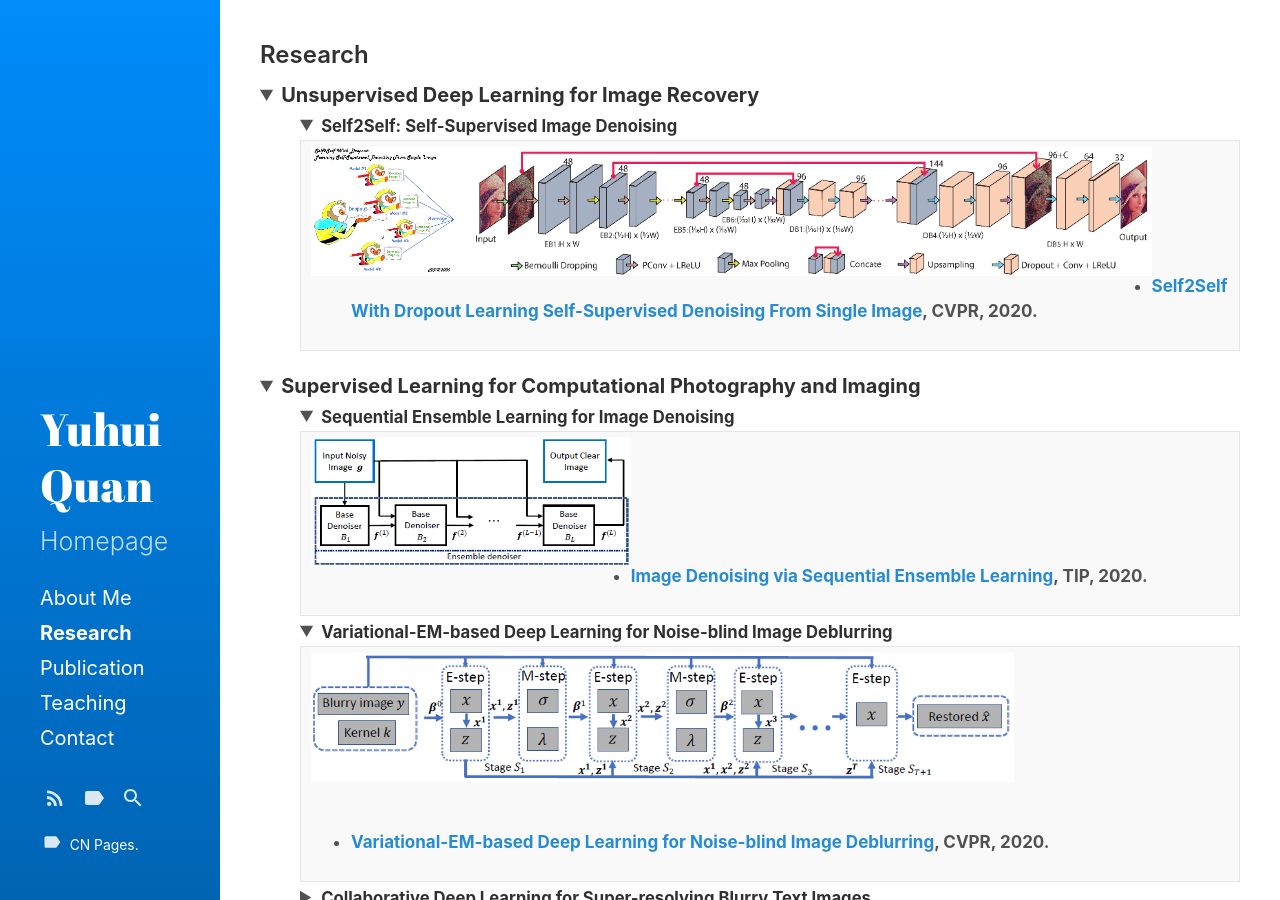
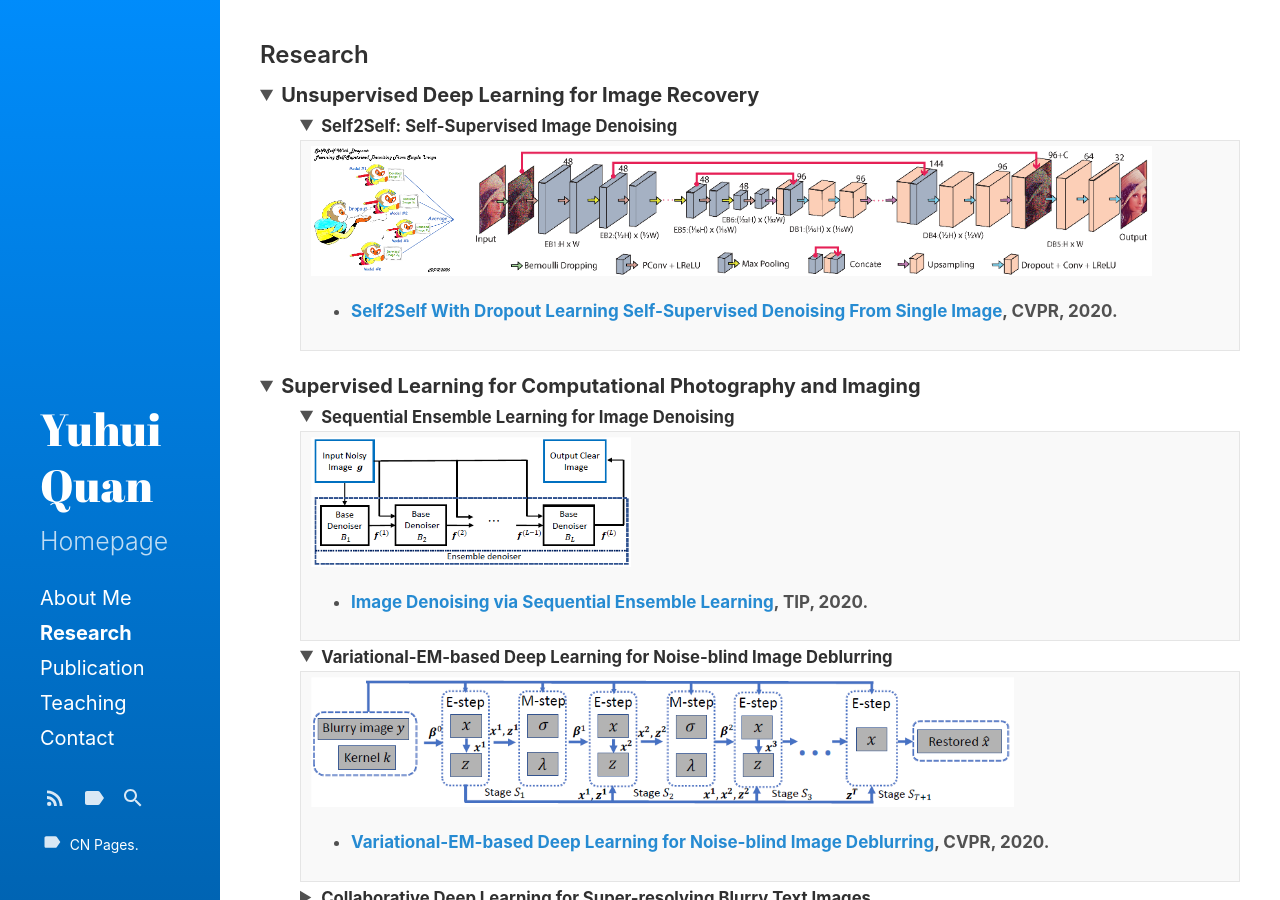
Before and after one commit to Dofboom/Dofboom.github.io, a Jekyll site: the page built from research.md, in a window 1280 px wide and 900 px high. Built offline with Jekyll 4.4.1, drawn with Linux system fonts in a browser that asks for light colours.

Commit message:
Update research.md

```diff
--- a/research.md
+++ b/research.md
@@ -22,7 +22,7 @@ sidebar_link: true
   <img src="https://github.com/Dofboom/Dofboom.github.io/raw/master/images/r_im1.png" alt="" height="130" align="left" />
   <img src="https://github.com/Dofboom/Dofboom.github.io/raw/master/images/r_im2.png" alt="" height="130" align="left" />
   <br /><br />
-  <br /><br /><br />
+  <br /><br /><br /><br />
   <ul>
    <li type="disc"><strong><a href="https://github.com/csyhquan/csyhquan.github.io/raw/master/manuscript/20x-cvpr-Self2Self%20With%20Dropout%20Learning%20Self-Supervised%20Denoising%20From%20Single%20Image.pdf">Self2Self With Dropout Learning Self-Supervised Denoising From Single Image</a></strong>, CVPR, 2020.</li>
   </ul>
@@ -49,7 +49,7 @@ sidebar_link: true
  <th>
   <img src="https://github.com/Dofboom/Dofboom.github.io/raw/master/images/r_im3.png" alt="" height="130" align="left" />
   <br /><br />
-  <br /><br /><br />
+  <br /><br /><br /><br />
 <ul>
 <li type="disc"><strong><a href="https://github.com/csyhquan/csyhquan.github.io/raw/master/manuscript/20-tip-Image%20Denoising%20via%20Sequential%20Ensemble%20Learning.pdf">Image Denoising via Sequential Ensemble Learning</a></strong>, TIP, 2020.</li>
 </ul>
@@ -69,7 +69,7 @@ sidebar_link: true
  <th>
   <img src="https://github.com/Dofboom/Dofboom.github.io/raw/master/images/r_im4.png" alt="" height="130" align="left" />
   <br /><br />
-  <br /><br /><br /><br /><br />
+  <br /><br /><br /><br />
 <ul>
 <li type="disc"><strong><a href="https://github.com/csyhquan/csyhquan.github.io/raw/master/manuscript/20x-cvpr-Variational-EM-based%20Deep%20Learning%20for%20Noise-blind%20Image%20Deblurring.pdf">Variational-EM-based Deep Learning for Noise-blind Image Deblurring</a></strong>, CVPR, 2020.</li>
 </ul>
@@ -89,12 +89,12 @@ sidebar_link: true
  <th>
   <img src="https://github.com/Dofboom/Dofboom.github.io/raw/master/images/r_im5.png" alt="" height="260" align="left" />
   <br /><br />
-  <br /><br /><br /><br /><br />
+  <br /><br /><br /><br />
   <br /><br />
-  <br /><br /><br /><br /><br />
+  <br /><br /><br />
   <img src="https://github.com/Dofboom/Dofboom.github.io/raw/master/images/r_im6.png" alt="" height="130" align="left" />
   <br /><br />
-  <br /><br /><br /><br /><br />
+  <br /><br /><br /><br />
 <ul>
 <li type="disc"><strong><a href="https://github.com/csyhquan/csyhquan.github.io/raw/master/manuscript/20x-tci-Collaborative%20Deep%20Learning%20for%20Super-Resolving%20Blurry%20Text%20Images.pdf">Collaborative Deep Learning for Super-Resolving Blurry Text Images </a></strong>, TCI, 2020.</li>
 </ul>
@@ -115,7 +115,7 @@ sidebar_link: true
   <img src="https://github.com/Dofboom/Dofboom.github.io/raw/master/images/r_im7.png" alt="" height="130" align="left" />
   <img src="https://github.com/Dofboom/Dofboom.github.io/raw/master/images/r_im8.png" alt="" height="130" align="left" />
   <br /><br />
-  <br /><br /><br /><br /><br />
+  <br /><br /><br /><br />
   <img src="https://github.com/Dofboom/Dofboom.github.io/raw/master/images/im_2_4_3.png" alt="" height="260" align="left" />
   <br /><br />
   <br /><br /><br /><br /><br />
```
